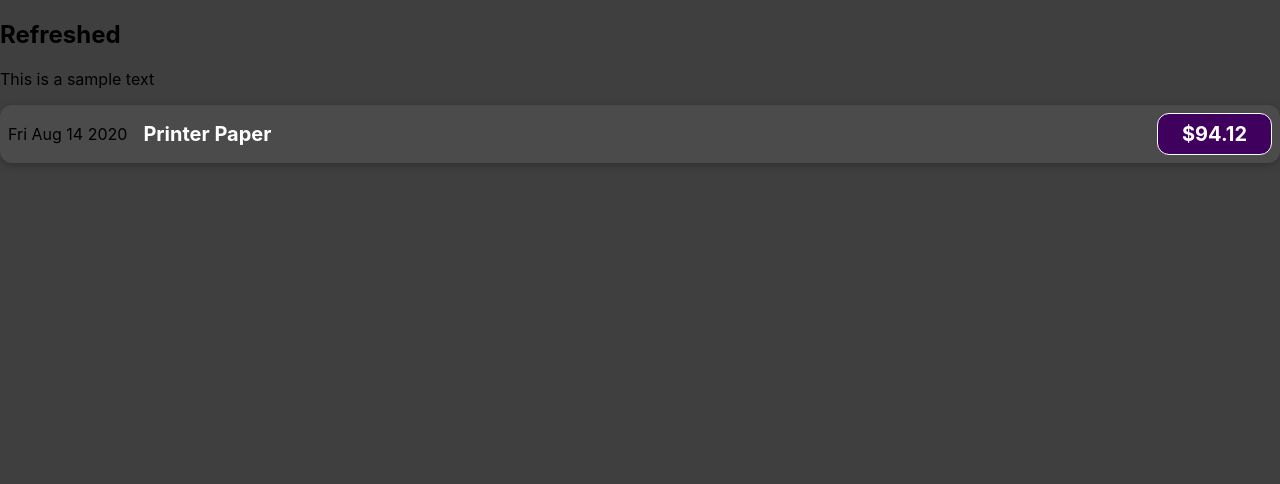
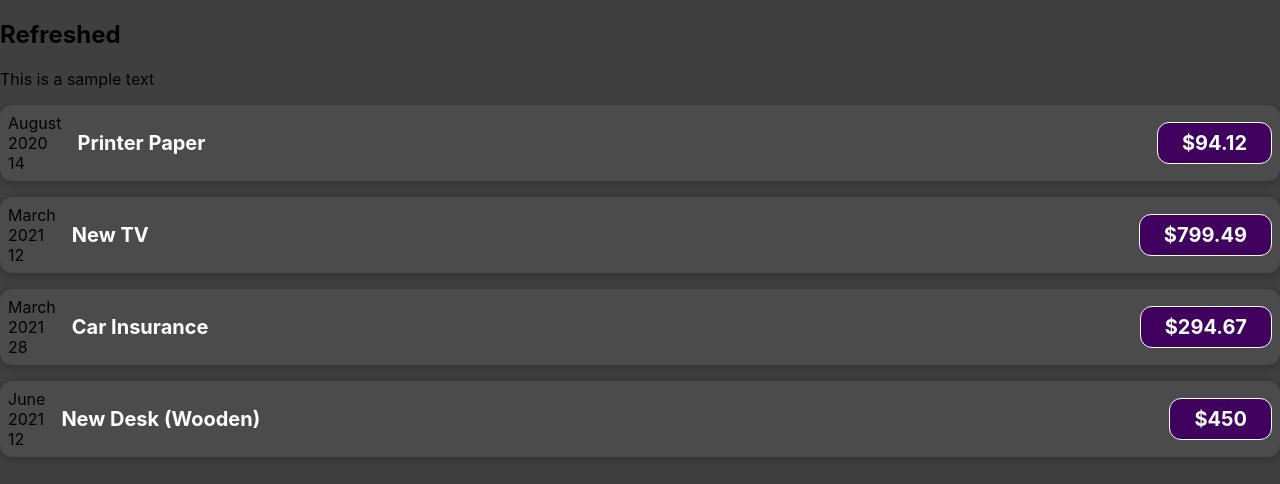
Before and after one commit to debojyotichatterjee9/react-expense-tracker, a React (Create React App) app: page / in a window 1280 px wide. Shown: the top 484 px of the page. Built offline with nearby package versions, Linux system fonts and the light colour scheme.

Commit message:
splitting a date component

```diff
--- a/src/App.js
+++ b/src/App.js
@@ -9,7 +9,11 @@ const App = props => {
       amount: 94.12,
       date: new Date(2020, 7, 14),
     },
-    { id: 'e2', title: 'New TV', amount: 799.49, date: new Date(2021, 2, 12) },
+    {
+      id: 'e2',
+      title: 'New TV',
+      amount: 799.49,
+      date: new Date(2021, 2, 12) },
     {
       id: 'e3',
       title: 'Car Insurance',
@@ -28,7 +32,10 @@ const App = props => {
       <div className="App">
         <h2>Refreshed</h2>
         <p>This is a sample text</p>
-        <ExpenseItem expenses={expenses}/>
+        <ExpenseItem date={expenses[0].date} title={expenses[0].title} amount={expenses[0].amount}/>
+        <ExpenseItem date={expenses[1].date} title={expenses[1].title} amount={expenses[1].amount}/>
+        <ExpenseItem date={expenses[2].date} title={expenses[2].title} amount={expenses[2].amount}/>
+        <ExpenseItem date={expenses[3].date} title={expenses[3].title} amount={expenses[3].amount}/>
       </div>
     );
   }
--- /dev/null
+++ b/src/components/ExpenseDate/ExpenseDate.js
@@ -0,0 +1,18 @@
+import './ExpenseDate.css'
+
+
+function ExpenseDate (props) {
+    const expenseDate = props.date;
+        return(
+        <div>
+            <div>{expenseDate.toLocaleString('en-US', {month: 'long'})}</div>
+            <div>{expenseDate.getFullYear()}</div>
+            <div>{expenseDate.toLocaleString('en-US', {day: '2-digit'})}</div>
+        </div>
+
+        );
+
+}
+
+
+export default ExpenseDate
--- a/src/components/ExpenseItem/ExpenseItem.js
+++ b/src/components/ExpenseItem/ExpenseItem.js
@@ -1,22 +1,38 @@
 import './ExpenseItem.css'
+import ExpenseDate from '../ExpenseDate/ExpenseDate'
+
+
+// function ExpenseItem (props) {
+//     const expenses = props.expenses;
+//     console.log(expenses)
+//     for(const item of expenses) {
+//         console.log(item)
+//         const expenseDate = item.date;
+//         return(
+//         <div className="expense-item">
+//             <div>{expenseDate.toDateString()}</div>
+//             <div className="expense-item__description">
+//                 <h2>{item.title}</h2>
+//                 <div className="expense-item__price">${item.amount}</div>
+//             </div>
+//         </div>
+//         );
+//     }
+
+// }
 
 
 function ExpenseItem (props) {
-    const expenses = props.expenses;
-    console.log(expenses)
-    for(const item of expenses) {
-        console.log(item)
-        const expenseDate = item.date;
+    const expenseDate = props.date;
         return(
         <div className="expense-item">
-            <div>{expenseDate.toDateString()}</div>
+            <ExpenseDate date={expenseDate}/>
             <div className="expense-item__description">
-                <h2>{item.title}</h2>
-                <div className="expense-item__price">${item.amount}</div>
+                <h2>{props.title}</h2>
+                <div className="expense-item__price">${props.amount}</div>
             </div>
         </div>
         );
-    }
 
 }
 
```
Also changed, not shown: src/components/ExpenseDate/ExpenseDate.css (added).
